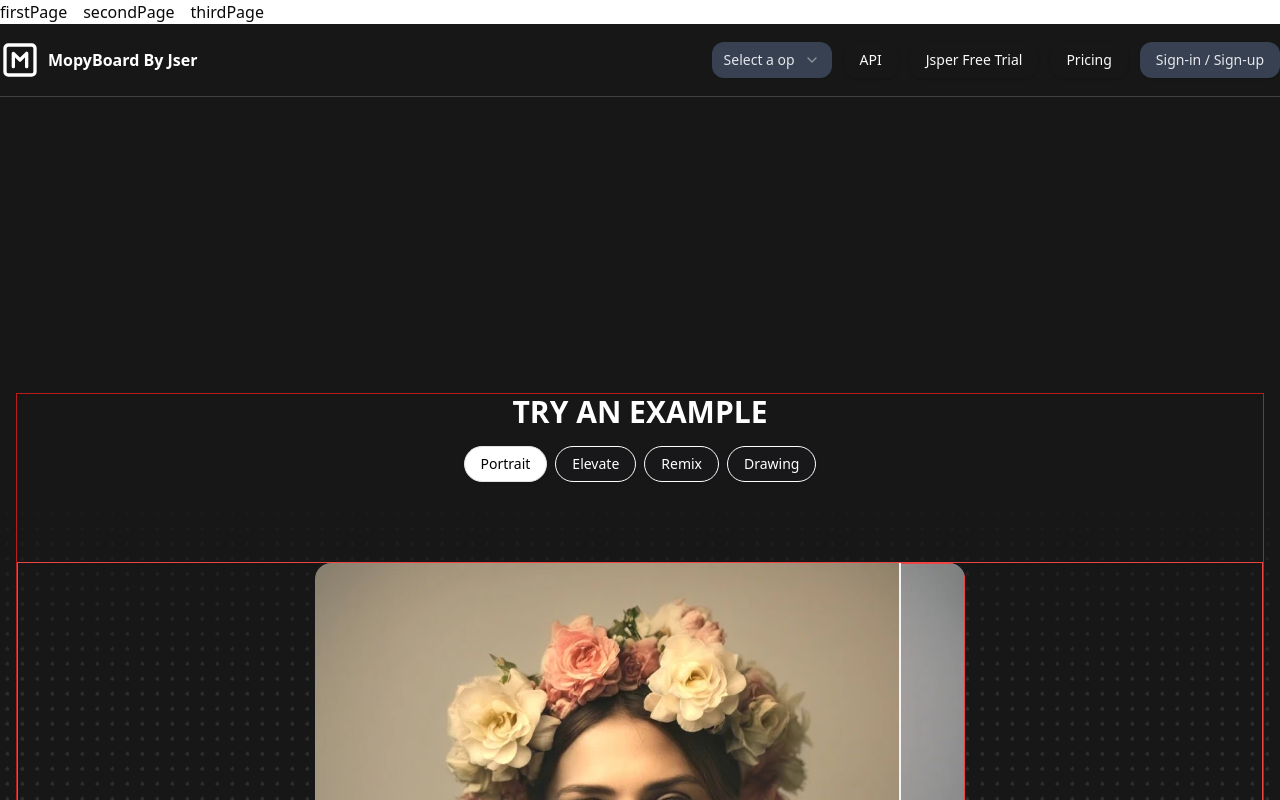
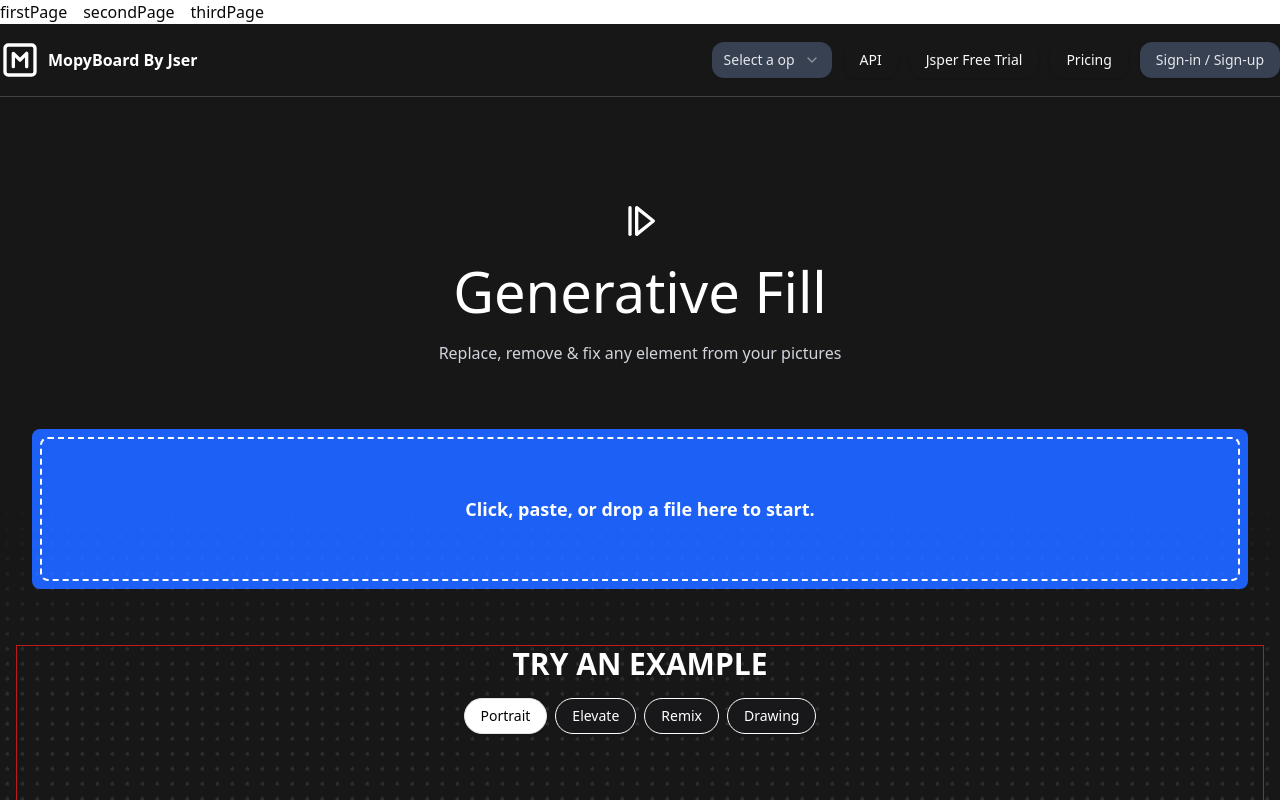
Before and after one commit to hirakroya50/client, a React (Vite) app: page /secondPage in a window 1280 px wide. Shown: the top 800 px of the page. Built offline with nearby package versions, Linux system fonts and the light colour scheme.

Commit message:
all setup

```diff
--- a/src/pages/SecondPage/Index.tsx
+++ b/src/pages/SecondPage/Index.tsx
@@ -1,13 +1,14 @@
-import { Button } from "@/components/ui/button";
 import ImageSlider from "./_sub-components/ImageSlider";
 import QuestionAnswer from "./_sub-components/QuestionAnswer";
 import VideoCardContainer from "./_sub-components/VideoCardContainer";
-
+import PageContainer from "../_components/warper/PageContainer";
+import UploadPart from "./_sub-components/UploadPart";
+import { HeaderComponent } from "./_sub-components/HeaderComponent";
 const SecondPage = () => {
   return (
-    <div className="bg-[#171717]">
-      <HeaderCompponent />
-      <div className="h-[30vh] bg-"></div>
+    <div className="bg-[#171717] text-white">
+      <HeaderComponent />
+      <UploadPart />
 
       <PageContainer className="bg-[#171717]">
         <ImageSlider />
@@ -20,66 +21,3 @@
 };
 
 export default SecondPage;
-
-const HeaderCompponent = () => {
-  return (
-    <div className=" sticky top-0 z-20 flex items-center justify-between w-full  text-white bg-[#171717] py-4 border-b border-[#424242]">
-      <p className="font-bold flex gap-2 items-center">
-        <span>
-          <SquareMIcon className="h-10 w-10" />
-        </span>
-        <span> MopyBoard By Jser</span>
-      </p>
-      <div className="flex gap-3">
-        <SelectDemo />
-
-        <Button className="hover:bg-gray-600 bg-transparent rounded-xl">
-          API
-        </Button>
-
-        <Button className="bg-transparent hover:bg-gray-600 rounded-xl">
-          Jsper Free Trial
-        </Button>
-        <Button className="bg-transparent hover:bg-gray-600 rounded-xl">
-          Pricing
-        </Button>
-        <Button className=" text-sm font-medium bg-gray-700 text-gray-200 hover:bg-gray-600 rounded-xl">
-          Sign-in / Sign-up
-        </Button>
-      </div>
-    </div>
-  );
-};
-import * as React from "react";
-
-import {
-  Select,
-  SelectContent,
-  SelectGroup,
-  SelectItem,
-  SelectLabel,
-  SelectTrigger,
-  SelectValue,
-} from "@/components/ui/select";
-import { SquareMIcon } from "lucide-react";
-import PageContainer from "../_components/warper/PageContainer";
-
-export function SelectDemo() {
-  return (
-    <Select>
-      <SelectTrigger className="w-[120px] rounded-xl text-sm font-medium bg-gray-700 text-gray-200 hover:bg-gray-600 border-none">
-        <SelectValue placeholder="Select a op" />
-      </SelectTrigger>
-      <SelectContent>
-        <SelectGroup>
-          <SelectLabel>Fruits</SelectLabel>
-          <SelectItem value="apple">Apple</SelectItem>
-          <SelectItem value="banana">Banana</SelectItem>
-          <SelectItem value="blueberry">Blueberry</SelectItem>
-          <SelectItem value="grapes">Grapes</SelectItem>
-          <SelectItem value="pineapple">Pineapple</SelectItem>
-        </SelectGroup>
-      </SelectContent>
-    </Select>
-  );
-}
--- /dev/null
+++ b/src/pages/SecondPage/_sub-components/HeaderComponent.tsx
@@ -0,0 +1,62 @@
+import { SquareMIcon } from "lucide-react";
+
+export const HeaderComponent = () => {
+  return (
+    <div className=" sticky top-0 z-20 flex items-center justify-between w-full  text-white bg-[#171717] py-4 border-b border-[#424242]">
+      <p className="font-bold flex gap-2 items-center">
+        <span>
+          <SquareMIcon className="h-10 w-10" />
+        </span>
+        <span> MopyBoard By Jser</span>
+      </p>
+      <div className="flex gap-3">
+        <SelectDemo />
+
+        <Button className="hover:bg-gray-600 bg-transparent rounded-xl">
+          API
+        </Button>
+
+        <Button className="bg-transparent hover:bg-gray-600 rounded-xl">
+          Jsper Free Trial
+        </Button>
+        <Button className="bg-transparent hover:bg-gray-600 rounded-xl">
+          Pricing
+        </Button>
+        <Button className=" text-sm font-medium bg-gray-700 text-gray-200 hover:bg-gray-600 rounded-xl">
+          Sign-in / Sign-up
+        </Button>
+      </div>
+    </div>
+  );
+};
+
+import {
+  Select,
+  SelectContent,
+  SelectGroup,
+  SelectItem,
+  SelectLabel,
+  SelectTrigger,
+  SelectValue,
+} from "@/components/ui/select";
+import { Button } from "@/components/ui/button";
+
+export function SelectDemo() {
+  return (
+    <Select>
+      <SelectTrigger className="w-[120px] rounded-xl text-sm font-medium bg-gray-700 text-gray-200 hover:bg-gray-600 border-none">
+        <SelectValue placeholder="Select a op" />
+      </SelectTrigger>
+      <SelectContent>
+        <SelectGroup>
+          <SelectLabel>Fruits</SelectLabel>
+          <SelectItem value="apple">Apple</SelectItem>
+          <SelectItem value="banana">Banana</SelectItem>
+          <SelectItem value="blueberry">Blueberry</SelectItem>
+          <SelectItem value="grapes">Grapes</SelectItem>
+          <SelectItem value="pineapple">Pineapple</SelectItem>
+        </SelectGroup>
+      </SelectContent>
+    </Select>
+  );
+}
--- /dev/null
+++ b/src/pages/SecondPage/_sub-components/UploadPart.tsx
@@ -0,0 +1,79 @@
+import React from "react";
+import { DragEvent, ChangeEvent } from "react";
+import { StepForward } from "lucide-react";
+
+const UploadPart = () => {
+  return (
+    <div className=" text-center flex justify-center flex-col gap-2 mt-20">
+      <span>
+        <StepForward className="m-auto mt-6 h-10 w-10" />
+      </span>{" "}
+      <h1 className="text-[3.5rem]">Generative Fill</h1>
+      <p className="text-gray-300">
+        Replace, remove & fix any element from your pictures
+      </p>
+      <div className=" flex justify-center items-center mt-14">
+        <FileUpload />
+      </div>
+    </div>
+  );
+};
+
+export default UploadPart;
+
+function FileUpload() {
+  const [file, setFile] = React.useState<File | null>(null);
+
+  // Handle file drop
+  const handleDrop = (e: DragEvent<HTMLDivElement>) => {
+    e.preventDefault();
+    const droppedFile = e.dataTransfer.files[0];
+    if (droppedFile) {
+      setFile(droppedFile);
+    }
+  };
+
+  // Handle file selection via input
+  const handleFileChange = (e: ChangeEvent<HTMLInputElement>) => {
+    const selectedFile = e.target.files?.[0];
+    if (selectedFile) {
+      setFile(selectedFile);
+    }
+  };
+
+  // Prevent default drag behavior
+  const handleDragOver = (e: DragEvent<HTMLDivElement>) => {
+    e.preventDefault();
+  };
+
+  return (
+    <div className="bg-[#1c60f6] p-2 rounded-lg h-[10rem] w-[95vw]">
+      <div
+        className="flex justify-center items-center rounded-lg border-dashed border-2 hover:bg-blue-400 border-white w-full  h-full"
+        onDrop={handleDrop}
+        onDragOver={handleDragOver}
+      >
+        <input
+          type="file"
+          id="file-upload"
+          className="hidden"
+          onChange={handleFileChange}
+        />
+        <label
+          htmlFor="file-upload"
+          className="text-white font-bold text-lg flex flex-col items-center"
+        >
+          {file ? (
+            <span>{file.name}</span>
+          ) : (
+            <>
+              <p className="cursor-pointer">
+                Click, paste, or drop a file here to start.
+              </p>
+            </>
+          )}
+        </label>
+      </div>
+    </div>
+  );
+}
```
